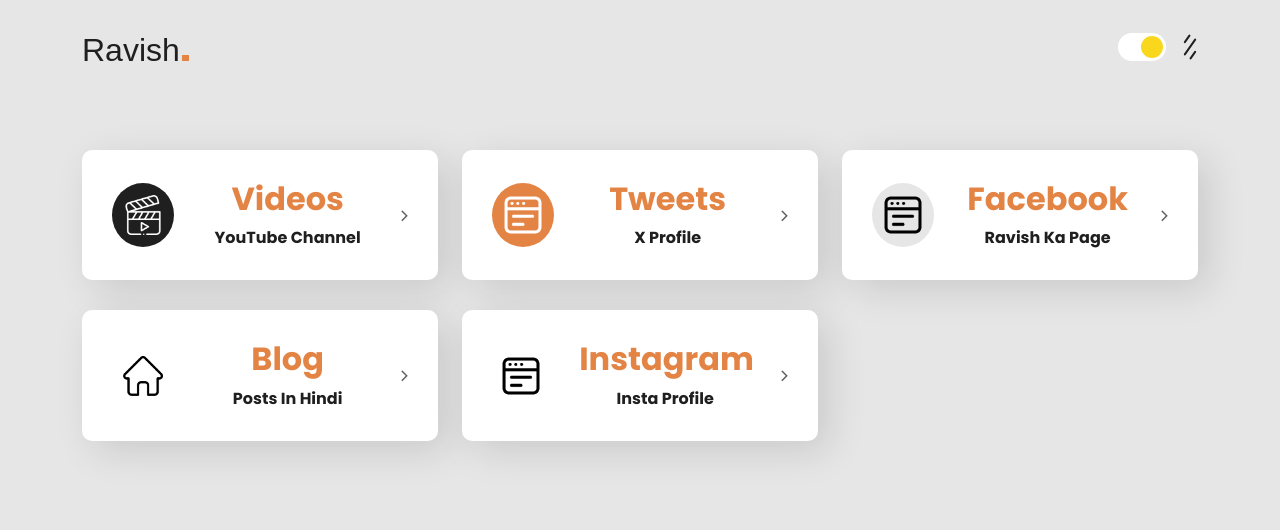
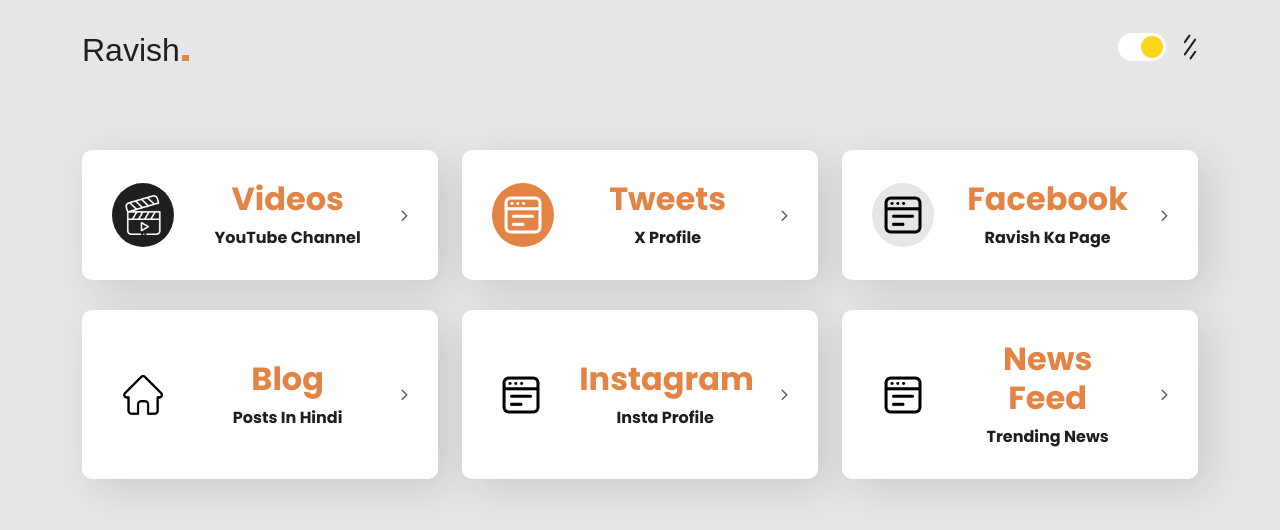
Before and after one commit to meganlabs/anplus, a plain HTML site: page index.html in a window 1280 px wide. Drawn offline with Linux system fonts and the light colour scheme; a web font is replaced by a local one.

Commit message:
Update index.html
added news feed, changed video url to directly open ravish youtube channel

```diff
--- a/index.html
+++ b/index.html
@@ -101,7 +101,7 @@
             <div class="container">
               <ul class="statistics-items row">
                 <li class="col-sm-12 col-md-6 col-lg-4">
-                  <a href="https://test.upilink.in/">
+                  <a href="https://www.youtube.com/@ravishkumar.official">
                     <div class="icon">
                       <img src="assets/images/icons/video-min.png" alt="Jobs">
                     </div>
@@ -160,6 +160,18 @@
                     <i class="fa fa-angle-right" aria-hidden="true"></i>
                   </a>
                 </li>
+                 </a>
+                </li>
+                <li class="col-sm-12 col-md-6 col-lg-4">
+                  <a href="https://test.upilink.in">
+                    <div class="icon">
+                      <img src="assets/images/icons/feed-min.png" alt="AN Feed">
+                    </div>
+                    <div class="text">
+                      <h3>News Feed</h3>
+                      <strong>Trending News</strong>
+                    </div>
+                    <i class="fa fa-angle-right" aria-hidden="true"></i>
               </ul>
             </div>
           </div>
```
